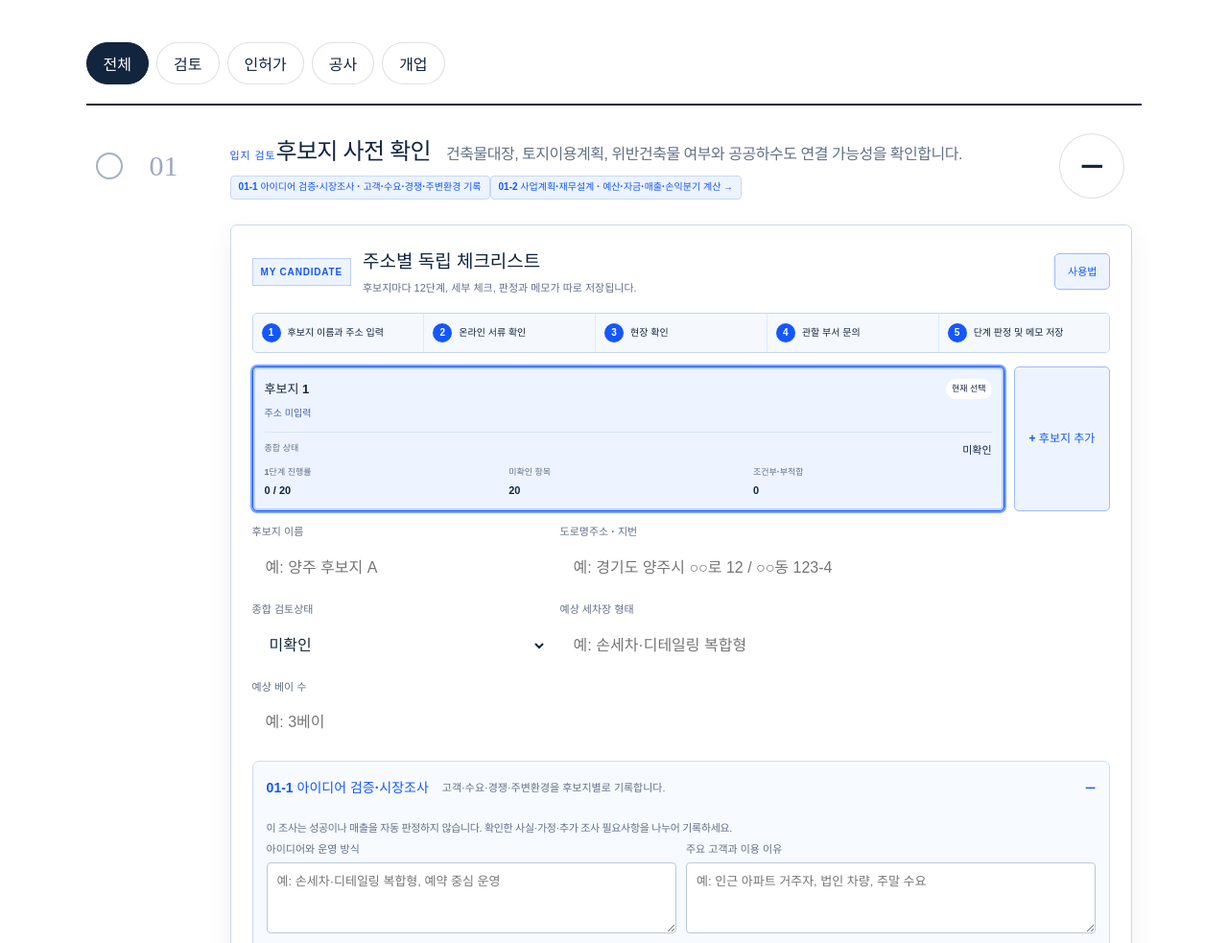
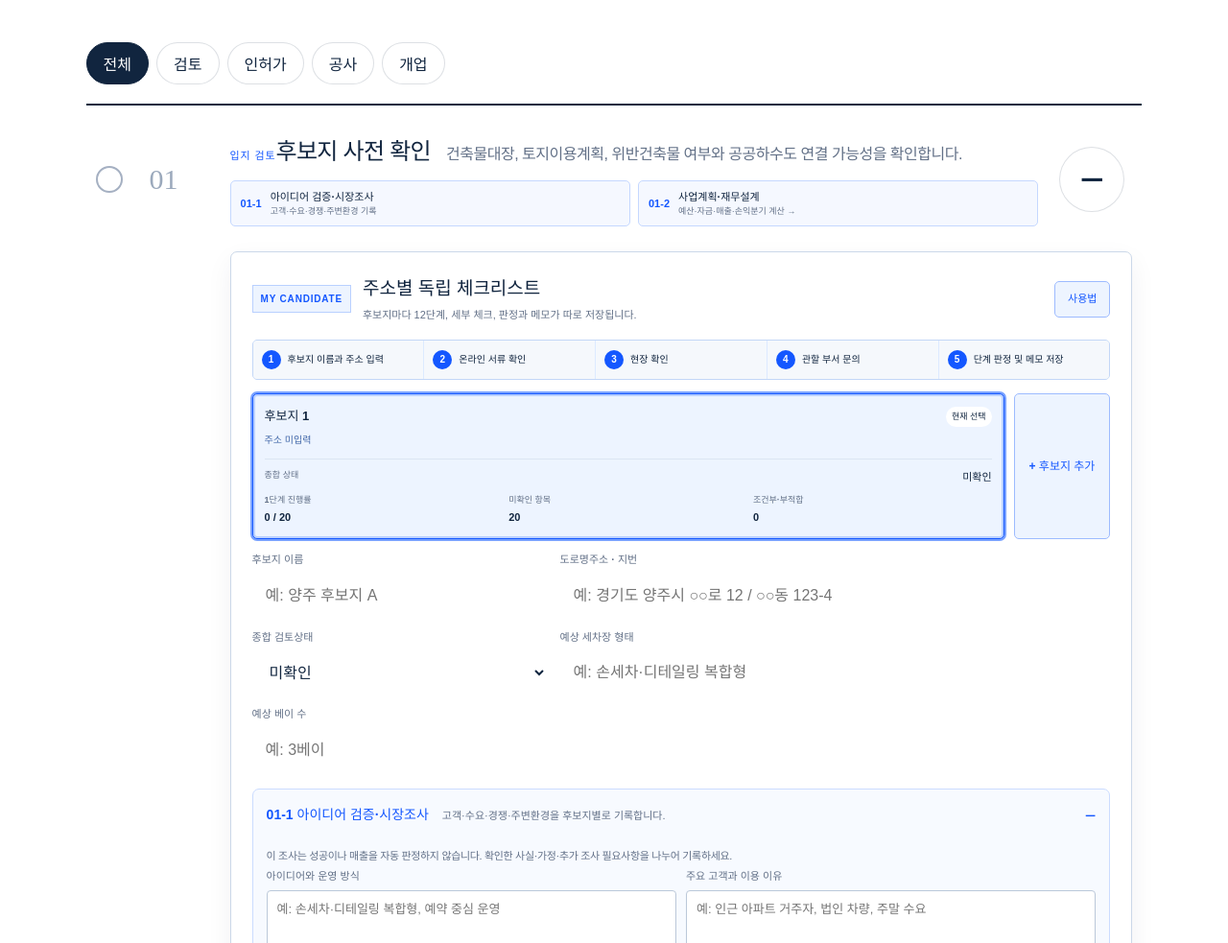
Before and after one commit to kimjindol2025/sonsecha-startup-web, a website built with Vite: page index.html in a window 1280 px wide. Shown: the part 1040-2023 px from the top of the page at 96% size. Built offline with nearby package versions, Linux system fonts and the light colour scheme; files whose address does not match are found by name; a web font is replaced by a local one.

Commit message:
fix: make roadmap substeps visible

```diff
--- a/index.html
+++ b/index.html
@@ -160,7 +160,7 @@
           <article class="step-card" data-phase="check">
             <label><input type="checkbox" data-step="1" /><span class="checkmark"></span></label>
             <div class="step-number">01</div>
-            <div><span class="phase-tag">입지 검토</span><h3 data-content-key="step1Title">후보지 사전 확인</h3><p data-content-key="step1Description">건축물대장, 토지이용계획, 위반건축물 여부와 공공하수도 연결 가능성을 확인합니다.</p><small class="step-subfeature-label">01-1 아이디어 검증·시장조사 · 고객·수요·경쟁·주변환경 기록</small><a class="step-subfeature-label step-subfeature-link" href="#plan">01-2 사업계획·재무설계 · 예산·자금·매출·손익분기 계산 →</a></div>
+            <div><span class="phase-tag">입지 검토</span><h3 data-content-key="step1Title">후보지 사전 확인</h3><p data-content-key="step1Description">건축물대장, 토지이용계획, 위반건축물 여부와 공공하수도 연결 가능성을 확인합니다.</p><div class="step-subfeature-list"><div class="step-subfeature-card"><b>01-1</b><span><strong>아이디어 검증·시장조사</strong><small>고객·수요·경쟁·주변환경 기록</small></span></div><a class="step-subfeature-card step-subfeature-link" href="#plan"><b>01-2</b><span><strong>사업계획·재무설계</strong><small>예산·자금·매출·손익분기 계산 →</small></span></a></div></div>
             <button class="detail-toggle" type="button" aria-expanded="false">+</button>
             <div class="step-detail"><ul><li>관할 구청 건축·도시계획·환경·하수 부서 사전협의</li><li>차량 진입로와 도로점용 필요 여부 확인</li><li>상수도 공급량과 전기 용량 확인</li></ul></div>
           </article>
--- a/src/style.css
+++ b/src/style.css
@@ -405,9 +405,14 @@ h1 em { color: var(--blue); font-style: normal; font-family: "Gowun Batang", ser
   border: 2px solid transparent; border-radius: 4px; font: inherit;
 }
 .candidate-fields input:focus, .candidate-fields select:focus { outline: none; border-color: #78a3ff; }
-.step-subfeature-label { display: inline-block; margin-top: 7px; padding: 4px 8px; color: var(--blue); background: #edf4ff; border: 1px solid #c5d8ff; border-radius: 4px; font-size: 10px; font-weight: 800; line-height: 1.45; }
-.step-subfeature-link { text-decoration: none; cursor: pointer; }
+.step-subfeature-list { display: grid; grid-template-columns: repeat(2, minmax(0, 1fr)); gap: 8px; margin-top: 12px; }
+.step-subfeature-card { display: flex; align-items: center; gap: 9px; min-width: 0; padding: 9px 10px; color: var(--ink); background: #f5f8ff; border: 1px solid #c5d8ff; border-radius: 5px; text-decoration: none; }
+.step-subfeature-card b { flex: 0 0 auto; color: var(--blue); font-size: 11px; }
+.step-subfeature-card span { display: grid; gap: 1px; min-width: 0; }
+.step-subfeature-card strong { font-size: 11px; line-height: 1.35; }
+.step-subfeature-card small { color: var(--muted); font-size: 9px; line-height: 1.35; }
 .step-subfeature-link:hover { color: #fff; background: var(--blue); border-color: var(--blue); }
+.step-subfeature-link:hover small { color: #dbe8ff; }
 .candidate-remove {
   align-self: end; min-height: 44px; padding: 0 14px; color: #ffd2d2; background: rgba(215,53,53,.12);
   border: 1px solid rgba(255,145,145,.45); border-radius: 4px; font-size: 11px; font-weight: 800; cursor: pointer;
@@ -1373,6 +1378,7 @@ body.consultation-open { overflow: hidden; }
   .candidate-fields input, .candidate-fields select { height: 48px; font-size: 16px; }
   .market-research-grid { grid-template-columns: 1fr; }
   .market-research-grid textarea { font-size: 16px; }
+  .step-subfeature-list { grid-template-columns: 1fr; }
   .candidate-remove { min-height: 48px; }
   .step-one-check-group summary { grid-template-columns: minmax(0, 1fr) auto; gap: 10px; padding: 13px 12px; }
   .step-one-check-group summary::after { grid-column: 2; grid-row: 1; }
```
